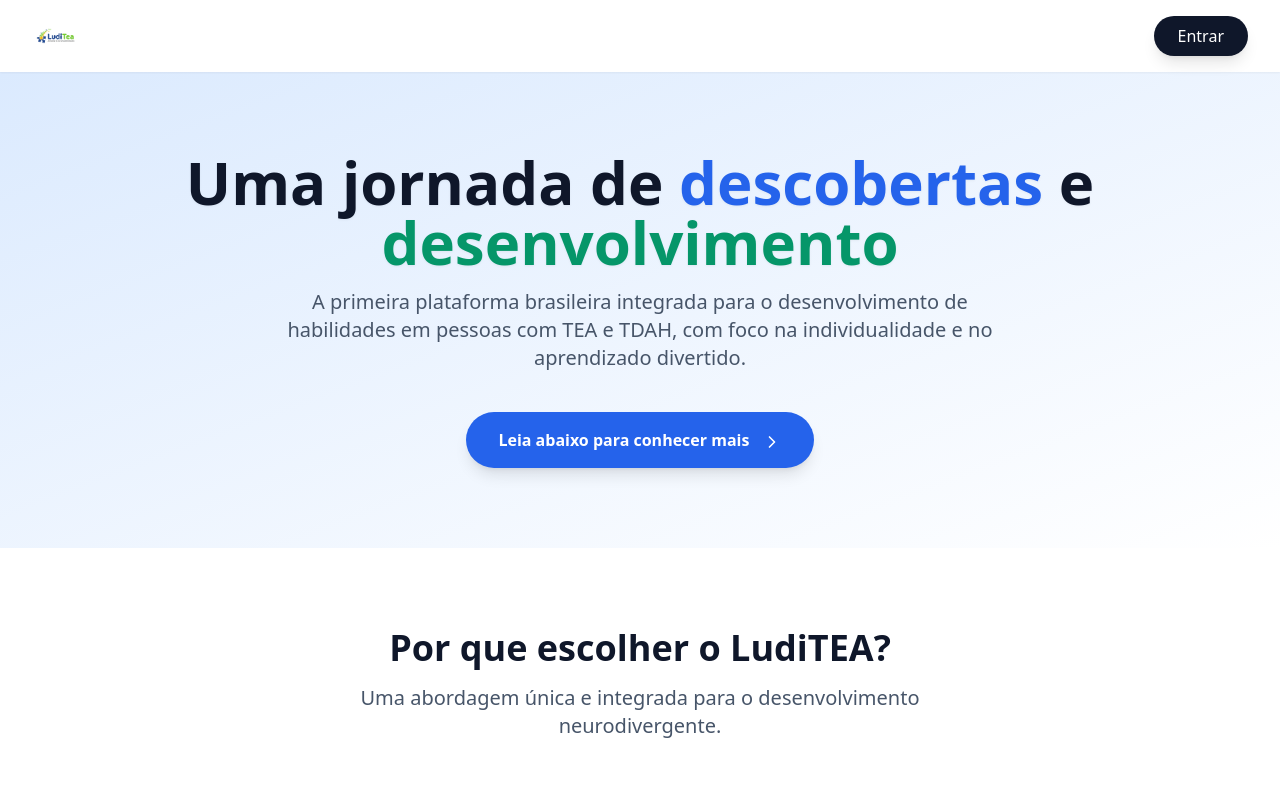
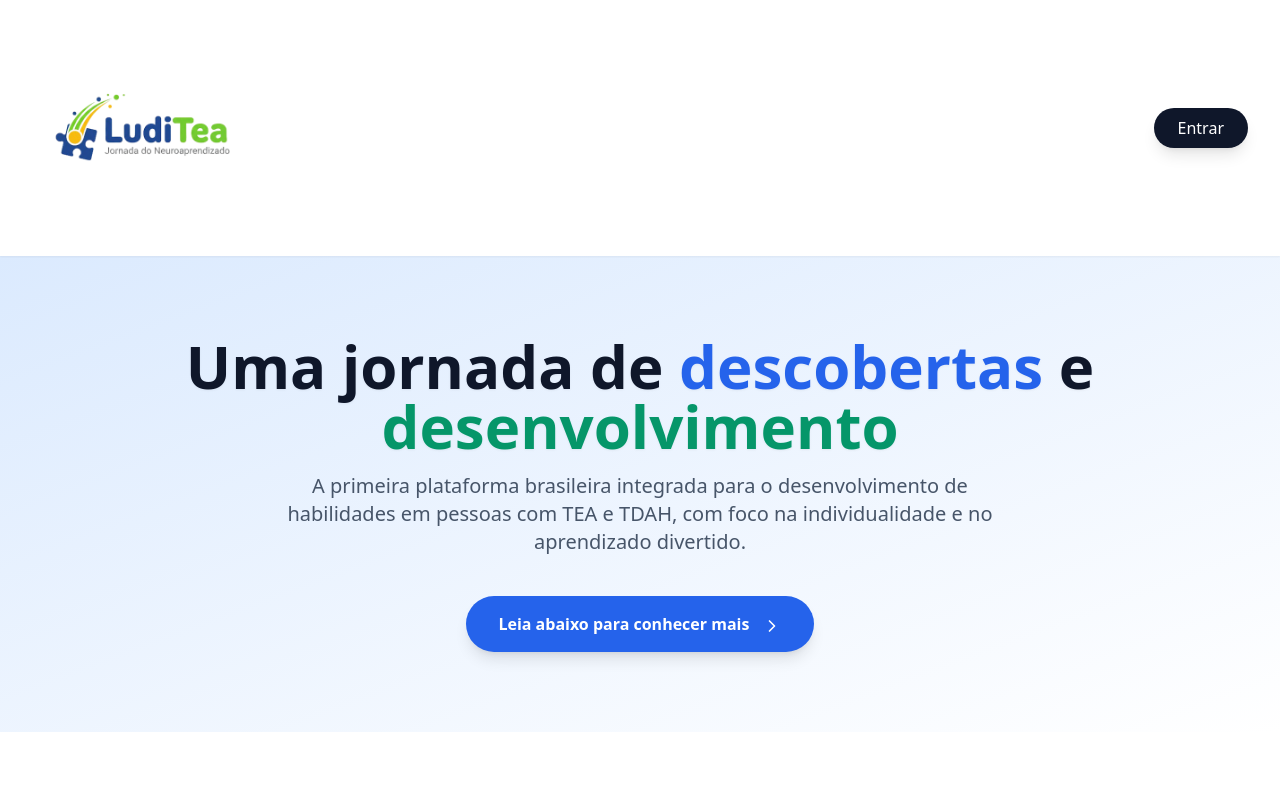
Before and after one commit to ClaudemirWork/teaplus-working, a Next.js app: page / in a window 1280 px wide. Shown: the top 800 px of the page. Built offline with nearby package versions, Linux system fonts and the light colour scheme.

Commit message:
Update page.tsx última atualização de logo Luditea no app

```diff
--- a/app/page.tsx
+++ b/app/page.tsx
@@ -24,42 +24,26 @@ const App = () => {
     }
   }, [router]);
 
-  const features = [
-    {
-      icon: <Brain className="text-blue-500 w-8 h-8" />,
-      title: "Baseado em Ciência",
-      description: "Atividades fundamentadas em ABA, TEACCH e Neuropsicologia Cognitiva.",
-    },
-    {
-      icon: <HeartHandshake className="text-emerald-500 w-8 h-8" />,
-      title: "Integração TEA + TDAH",
-      description: "Primeira plataforma brasileira a trabalhar especificamente com ambos os transtornos.",
-    },
-    {
-      icon: <Users className="text-orange-500 w-8 h-8" />,
-      title: "Para toda a família",
-      description: "Interface adaptada para crianças, adolescentes, pais e profissionais.",
-    },
-  ];
-
-  // ... (O resto das suas constantes features, modules, stats, etc. continua igual)
+  // Suas constantes (features, modules, stats, bibliography) continuam aqui...
+  const features = [ { icon: <Brain className="text-blue-500 w-8 h-8" />, title: "Baseado em Ciência", description: "Atividades fundamentadas em ABA, TEACCH e Neuropsicologia Cognitiva.", }, { icon: <HeartHandshake className="text-emerald-500 w-8 h-8" />, title: "Integração TEA + TDAH", description: "Primeira plataforma brasileira a trabalhar especificamente com ambos os transtornos.", }, { icon: <Users className="text-orange-500 w-8 h-8" />, title: "Para toda a família", description: "Interface adaptada para crianças, adolescentes, pais e profissionais.", }, ];
   const modules = [ { icon: <CheckCircle className="text-blue-500 w-8 h-8" />, title: "Módulo TEA", subtitle: "Habilidades sociais e comunicação", items: ["Comunicação visual", "Interação social", "Rotinas estruturadas"], bgColor: "bg-blue-50", dotColor: "bg-blue-500" }, { icon: <Sparkles className="text-orange-500 w-8 h-8" />, title: "Módulo TDAH", subtitle: "Funções executivas", items: ["Atenção e foco", "Memória de trabalho", "Controle inibitório"], bgColor: "bg-orange-50", dotColor: "bg-orange-500" }, { icon: <Brain className="text-emerald-500 w-8 h-8" />, title: "Interseção", subtitle: "Atividades integradas", items: ["Regulação emocional", "Autoconhecimento", "Tomada de decisão"], bgColor: "bg-emerald-50", dotColor: "bg-emerald-500" }, ];
   const stats = [ { value: "50-70%", label: "das crianças com TEA também apresentam TDAH", color: "text-blue-500" }, { value: "32+", label: "atividades cientificamente validadas", color: "text-emerald-500" }, { value: "100%", label: "segurança jurídica e conformidade", color: "text-orange-500" }, ];
   const bibliography = [ "Diamond, A. (2013). Executive Functions. Annual Review of Psychology", "ABA Intervention Strategies for Autism Spectrum Disorder", "TEACCH Structured Teaching Approaches", "CDC Guidelines for Autism Spectrum Disorder", "Neuropsychological Assessment for Developmental Disorders", "Social Scripts & Video Modeling Strategies", "DSM-5 Criteria for ADHD and Autism Spectrum", "Journal of Applied Behavior Analysis", ];
 
-
   return (
     <div className="font-sans antialiased bg-slate-50 text-slate-700">
-      {/* ===== CABEÇALHO 100% CORRIGIDO ===== */}
+      {/* ===== CABEÇALHO COM TAMANHO E LAYOUT MOBILE CORRIGIDOS ===== */}
       <header className="bg-white shadow-sm sticky top-0 z-50">
-        <div className="max-w-7xl mx-auto px-4 sm:px-6 lg:px-8 py-3 flex justify-between items-center">
+        {/* Padding vertical (py) ajustado para melhor encaixe no mobile */}
+        <div className="max-w-7xl mx-auto px-4 sm:px-6 lg:px-8 py-3 md:py-4 flex justify-between items-center">
           <a href="/" className="flex items-center">
             <Image
-              src="/images/logo-luditea.png" // 1. NOME DO ARQUIVO CORRIGIDO
+              src="/images/logo-luditea.png"
               alt="Logo LudiTEA"
-              width={180} // Otimização: tamanho original da imagem
-              height={55} // Otimização: tamanho original da imagem
-              className="h-10 w-auto md:h-12" // 2. CONTROLE DE TAMANHO RESPONSIVO
+              width={224} // Tamanho real ou maior para otimização
+              height={69}  // Tamanho real ou maior para otimização
+              className="h-auto w-40 md:w-56" // TAMANHO DO LOGO AUMENTADO E RESPONSIVO
+              priority
             />
           </a>
           <a href="/login" className="bg-slate-900 text-white px-6 py-2 rounded-full font-medium hover:bg-slate-700 transition-colors shadow-lg">
@@ -69,7 +53,7 @@ const App = () => {
       </header>
 
       <main>
-        {/* ... (Todo o resto do seu código da página continua aqui) ... */}
+        {/* O resto do seu código da página continua aqui, sem alterações */}
         <section className="bg-gradient-to-br from-blue-100 to-white py-20 animate-fade-in"> <div className="max-w-5xl mx-auto px-4 sm:px-6 lg:px-8 text-center"> <h1 className="text-5xl md:text-6xl font-extrabold text-slate-900 mb-4 leading-tight drop-shadow-sm"> Uma jornada de <span className="text-blue-600">descobertas</span> e <span className="text-emerald-600">desenvolvimento</span> </h1> <p className="text-lg md:text-xl text-slate-600 mb-10 max-w-3xl mx-auto"> A primeira plataforma brasileira integrada para o desenvolvimento de habilidades em pessoas com TEA e TDAH, com foco na individualidade e no aprendizado divertido. </p> <div className="flex justify-center"> <a href="#features-section" className="bg-blue-600 text-white px-8 py-4 rounded-full font-bold shadow-lg hover:bg-blue-700 transition-transform transform hover:-translate-y-1"> Leia abaixo para conhecer mais <ChevronRight className="inline-block ml-2 w-5 h-5" /> </a> </div> </div> </section>
         <section id="features-section" className="py-20 bg-white"> <div className="max-w-7xl mx-auto px-4 sm:px-6 lg:px-8"> <div className="text-center mb-16"> <h2 className="text-4xl font-bold text-slate-900 mb-4">Por que escolher o LudiTEA?</h2> <p className="text-xl text-slate-600 max-w-2xl mx-auto">Uma abordagem única e integrada para o desenvolvimento neurodivergente.</p> </div> <div className="grid grid-cols-1 md:grid-cols-3 gap-10"> {features.map((feature, index) => ( <div key={index} className="text-center p-8 bg-slate-50 rounded-3xl shadow-lg hover:shadow-xl transition-all duration-300 transform hover:-translate-y-2"> <div className={`w-20 h-20 rounded-full mx-auto mb-6 flex items-center justify-center bg-white shadow-inner`}> {feature.icon} </div> <h3 className="text-2xl font-bold text-slate-900 mb-2">{feature.title}</h3> <p className="text-lg text-slate-600">{feature.description}</p> </div> ))} </div> </div> </section>
         <section className="py-20 bg-slate-50"> <div className="max-w-7xl mx-auto px-4 sm:px-6 lg:px-8"> <div className="text-center mb-16"> <h2 className="text-4xl font-bold text-slate-900 mb-4">Como funciona</h2> <p className="text-xl text-slate-600 max-w-2xl mx-auto"> Três módulos integrados para um desenvolvimento completo, com atividades que se conectam. </p> </div> <div className="grid grid-cols-1 md:grid-cols-3 gap-10"> {modules.map((module, index) => ( <div key={index} className={`rounded-3xl p-8 shadow-lg hover:shadow-xl transition-all duration-300 transform hover:-translate-y-2 ${module.bgColor}`}> <div className="flex items-center justify-center w-16 h-16 bg-white rounded-full mx-auto mb-6 shadow-md"> {module.icon} </div> <div className="text-center"> <h3 className="text-2xl font-bold text-slate-900 mb-1">{module.title}</h3> <p className="text-lg text-slate-600 mb-4">{module.subtitle}</p> </div> <ul className="space-y-3 text-lg text-slate-700"> {module.items.map((item, i) => ( <li key={i} className="flex items-center"> <CheckCircle className={`w-6 h-6 mr-3 text-emerald-500`} /> {item} </li> ))} </ul> </div> ))} </div> </div> </section>
@@ -77,25 +61,24 @@ const App = () => {
         <section className="bg-gradient-to-r from-blue-600 to-blue-800 py-24"> <div className="max-w-4xl mx-auto px-4 sm:px-6 lg:px-8 text-center text-white"> <h2 className="text-4xl md:text-5xl font-extrabold mb-4 leading-tight drop-shadow-sm"> Comece sua jornada hoje </h2> <p className="text-xl mb-10 max-w-2xl mx-auto"> Junte-se às famílias e profissionais que confiam no LudiTEA. </p> <a href="/login" className="bg-white text-blue-600 px-8 py-4 rounded-full font-bold shadow-lg hover:bg-blue-50 transition-transform transform hover:-translate-y-1"> Testar Gratuitamente </a> </div> </section>
       </main>
 
-      {/* ===== RODAPÉ 100% CORRIGIDO ===== */}
       <footer className="bg-slate-900 text-slate-400 py-16">
         <div className="max-w-7xl mx-auto px-4 sm:px-6 lg:px-8">
           <div className="grid grid-cols-1 md:grid-cols-4 gap-12 mb-12">
             <div>
               <a href="/" className="mb-4 inline-block">
                 <Image
-                  src="/images/logo-luditea.png" // 1. NOME DO ARQUIVO CORRIGIDO
+                  src="/images/logo-luditea.png"
                   alt="Logo LudiTEA"
-                  width={140}
-                  height={43}
-                  className="h-9 w-auto" // 2. CONTROLE DE TAMANHO RESPONSIVO
+                  width={224}
+                  height={69}
+                  className="h-auto w-40" // TAMANHO DO LOGO NO RODAPÉ
                 />
               </a>
               <p className="text-sm">
                 Plataforma brasileira integrada para desenvolvimento neurodivergente, com foco em TEA e TDAH.
               </p>
             </div>
-            {/* ... (o resto do rodapé) ... */}
+            {/* O resto do seu rodapé continua igual */}
             <div> <h3 className="font-bold text-white mb-4">Produto</h3> <ul className="text-sm space-y-2"> <li><a href="#" className="hover:text-white transition-colors">Como funciona</a></li> <li><a href="#" className="hover:text-white transition-colors">Recursos</a></li> <li><a href="#" className="hover:text-white transition-colors">Preços</a></li> </ul> </div> <div> <h3 className="font-bold text-white mb-4">Suporte</h3> <ul className="text-sm space-y-2"> <li><a href="#" className="hover:text-white transition-colors">Central de ajuda</a></li> <li><a href="#" className="hover:text-white transition-colors">Contato</a></li> <li><a href="#" className="hover:text-white transition-colors">FAQ</a></li> </ul> </div> <div> <h3 className="font-bold text-white mb-4">Legal</h3> <ul className="text-sm space-y-2"> <li><a href="#" className="hover:text-white transition-colors">Privacidade</a></li> <li><a href="#" className="hover:text-white transition-colors">Termos</a></li> <li><a href="#" className="hover:text-white transition-colors">LGPD</a></li> </ul> </div>
           </div>
           <div className="border-t border-slate-700 pt-8 text-center">
```
